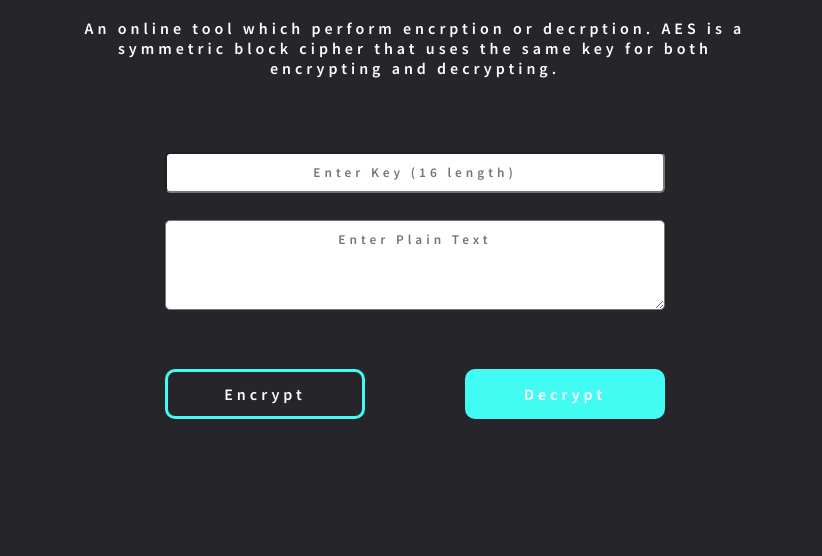
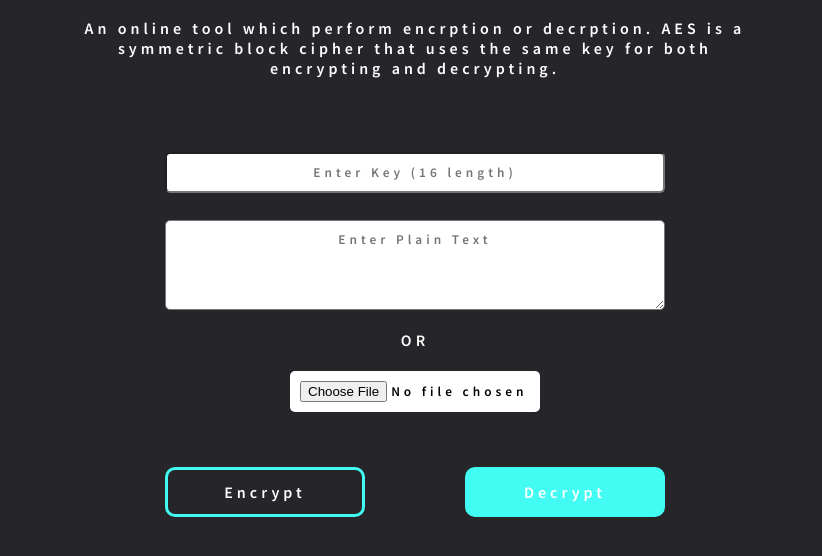
Before and after one commit to gnat-n/ECE-5367-Team-Discover, a plain HTML site: page index.html in a window 1280 px wide. Shown: the part 202-758 px from the top of the page, without its empty margins (225-1047 px from the left). Drawn offline with Linux system fonts and the light colour scheme.

Commit message:
Update index.html

```diff
--- a/index.html
+++ b/index.html
@@ -18,10 +18,8 @@
             <form action>
                 <input type = "KeyInput" id = "key" placeholder ="Enter Key (16 length)">
                 <textarea id = "TextInput" rows="4" cols="79" placeholder = "Enter Plain Text"></textarea>
-                <!--
                 <div id= "or"><p>OR</p></div>
-                <input type = "file" id = "fileInput">
-                -->
+                <input type = "file" id = "fileInput" accept = ".txt">
             </form>
             <div id = "outputBox"><p id = output></p></div>
         </div>
```
